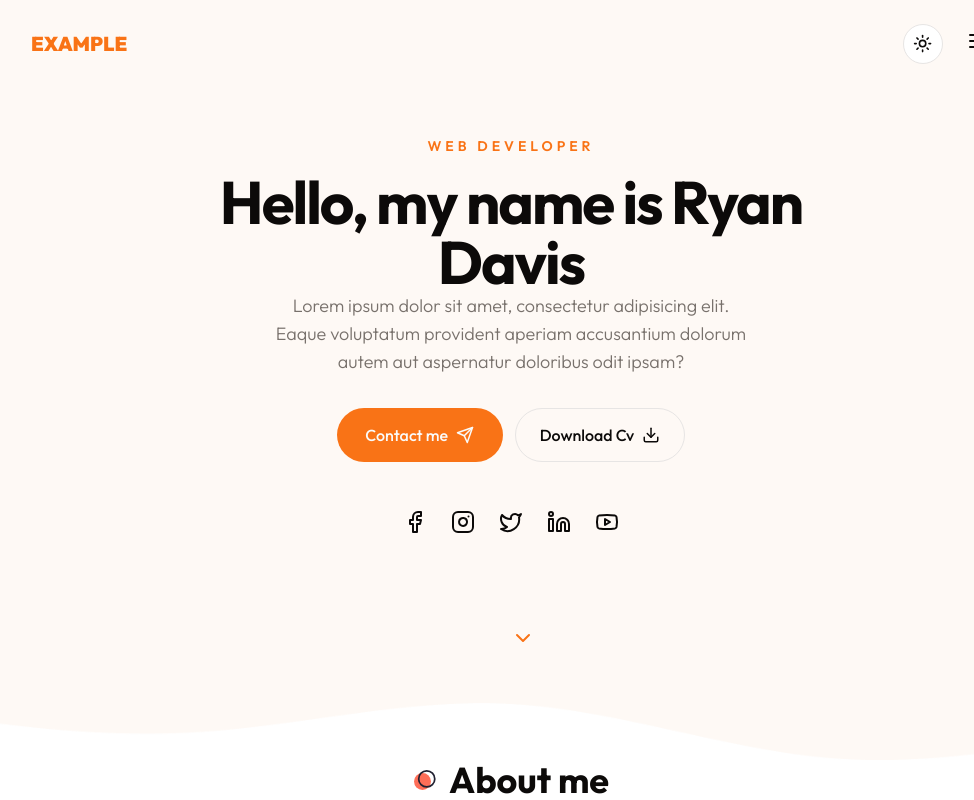
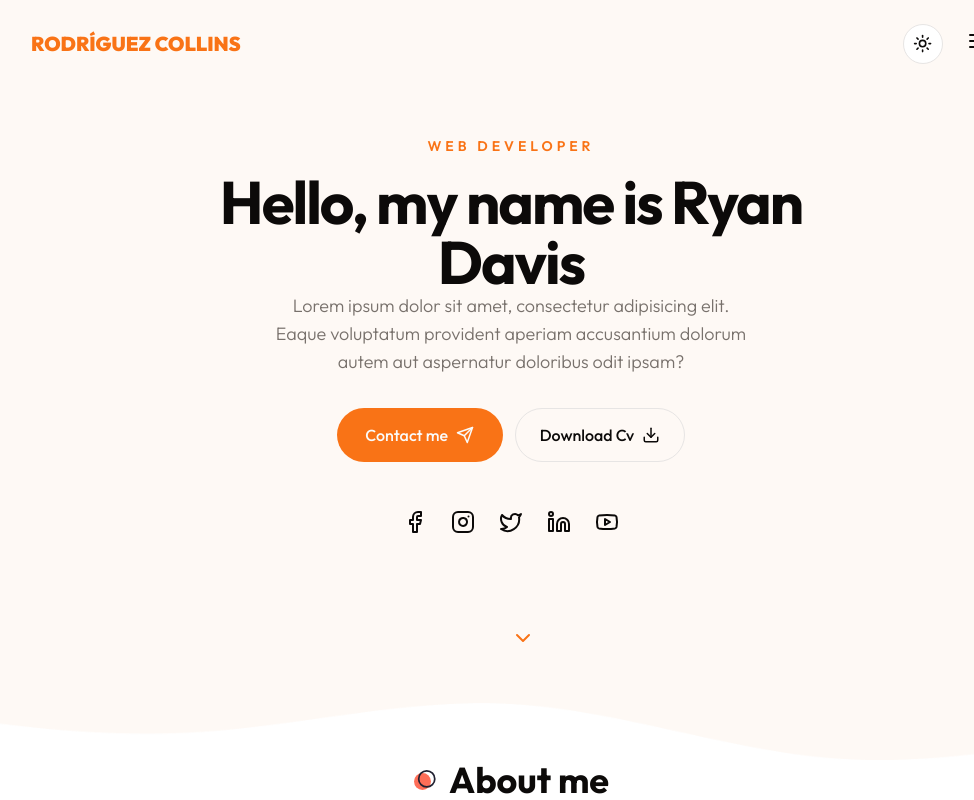
Before and after one commit to DevIsraelHub/portfolio-website, a Next.js app: page / in a window 1280 px wide. Shown: the top 800 px of the page, without its empty margins (129-1103 px from the left). Built offline with nearby package versions, Linux system fonts and the light colour scheme.

Commit message:
Update index.tsx

```diff
--- a/src/constants/index.tsx
+++ b/src/constants/index.tsx
@@ -1,7 +1,7 @@
 import { Blocks, Calendar, Facebook, GanttChartSquare, Gem, GraduationCap, HomeIcon, Instagram, Linkedin, MailIcon, PhoneCall, Twitter, User2, Youtube } from "lucide-react";
 
 
-export const siteOwner = "Example"
+export const siteOwner = "Rodríguez collins"
 export const phoneNumber = "+234 815 395 2231"
 export const email = "Example@gmail.com"
 export const address = "321 Blue Avenue NY, USA"
```
